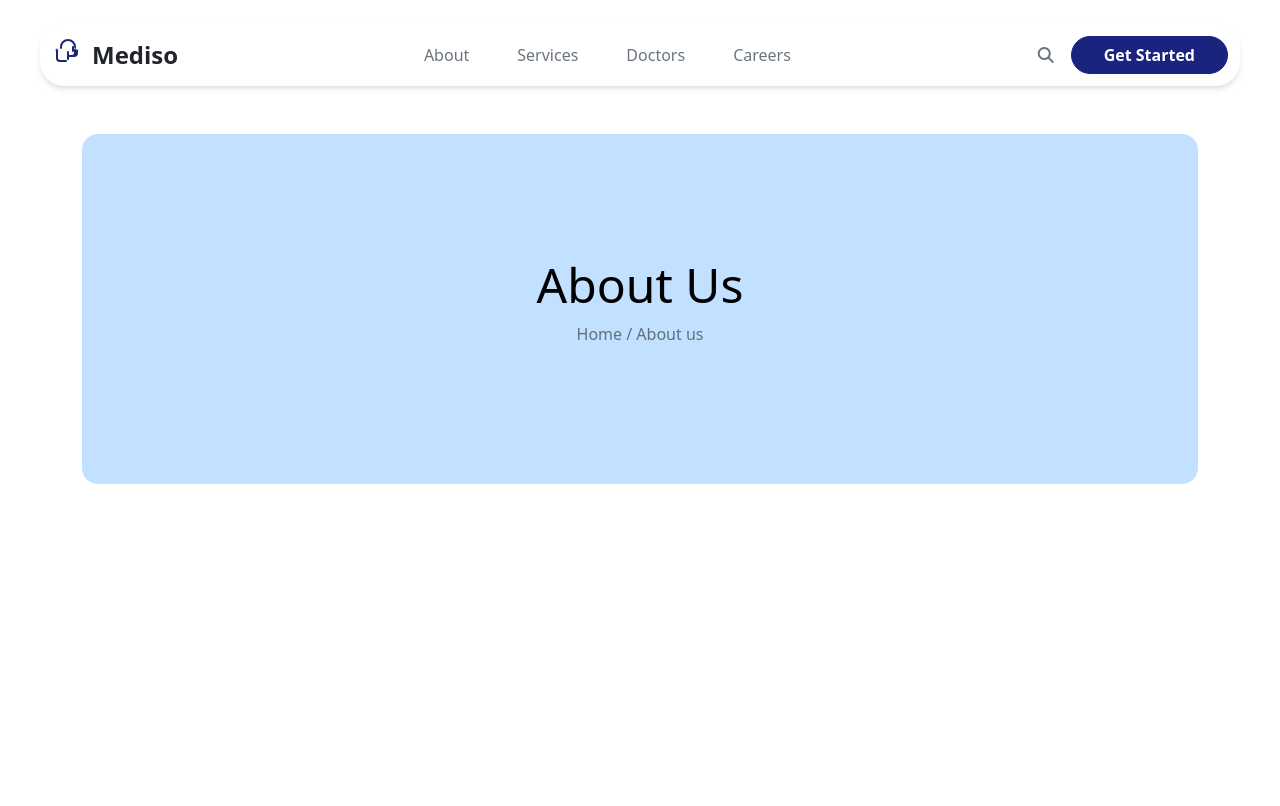
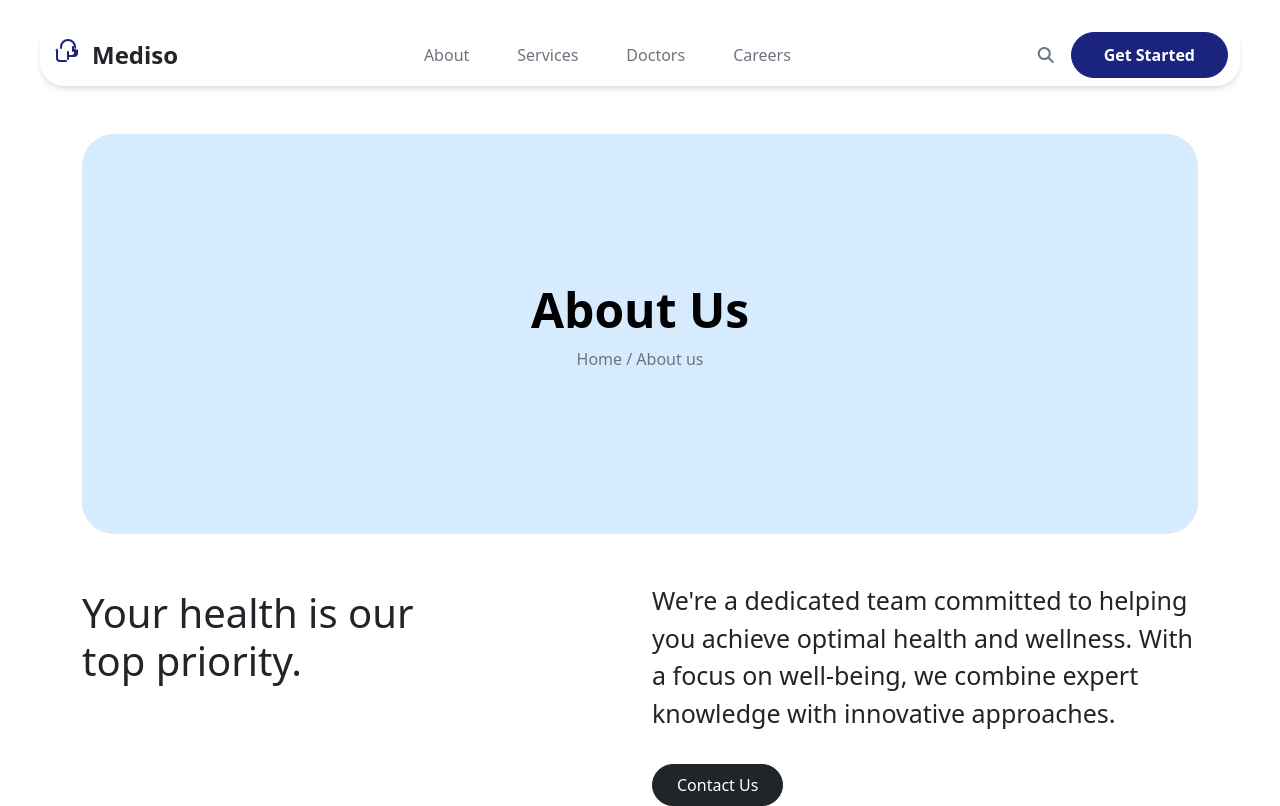
Before and after one commit to kumar11jr/patient-appointment, a plain HTML site: page FrontEnd/About/about.html in a window 1280 px wide. Drawn offline with nearby package versions, Linux system fonts and the light colour scheme.

Commit message:
Add:health section with contact button

```diff
--- a/FrontEnd/About/about.html
+++ b/FrontEnd/About/about.html
@@ -17,11 +17,32 @@
   <div id="navbar-placeholder"></div>
 
   <section class="container my-5">
-  <div class="blue-container text-white text-center py-5 rounded-4">
+  <div class="blue-container text-white text-center py-3 rounded-5">
     <h1 class="display-5 text-black">About Us</h1>
     <p class="text-black-50">Home / About us</p>
   </div>
 </section>
+
+<section>
+  <div class="container">
+    <div class="row align-items-center">
+      <div class="col-md-4 text-md-start text-center mb-4 mb-md-0">
+        <h1 class="custom_bold">Your health is our top priority.</h1>
+      </div>
+      <div class="col-md-2">
+        <!-- Spacer column -->
+      </div>
+      <div class="col-md-6 text-md-start text-center">
+        <p class="custom-bold-600">
+          We're a dedicated team committed to helping you achieve optimal health and wellness. With a focus on well-being, we combine expert knowledge with innovative approaches.
+        </p>
+        <a href="#" class="btn btn-dark px-4 py-2 rounded-pill mt-3">Contact Us</a>
+      </div>
+    </div>
+  </div>
+</section>
+
+
 
 
   <!-- Scripts -->
--- a/FrontEnd/About/style.css
+++ b/FrontEnd/About/style.css
@@ -1,11 +1,41 @@
 .blue-container {
-  background-color: #c2e0ff; /* Light blue */
-  height: 350px;
-
-  /* Flexbox for vertical centering */
+  background-color: #d7ebff;
+  min-height: 400px;
   display: flex;
   flex-direction: column;
   justify-content: center;
   align-items: center;
   color: black;
+  margin-top: 0;
+  padding-top: 1rem;
+  padding-bottom: 1rem;
 }
+
+.display-5{
+  font-weight: 600;
+  font-size: 3rem;
+}
+
+.custom-bold-600 {
+  font-weight: 450;
+  font-size: 25px;
+}
+
+.custom_bold{
+  font-weight: 500;
+  margin-top: -30px;
+  margin-bottom: 85px;
+}
+
+.btn {
+  color: white;
+  padding: 10px 25px;
+  border-radius: 50px;
+  font-weight: 500;
+  text-decoration: none;
+  transition: background-color 0.3s ease;
+}
+
+.btn:hover {
+  background-color: #333366;
+}
```
